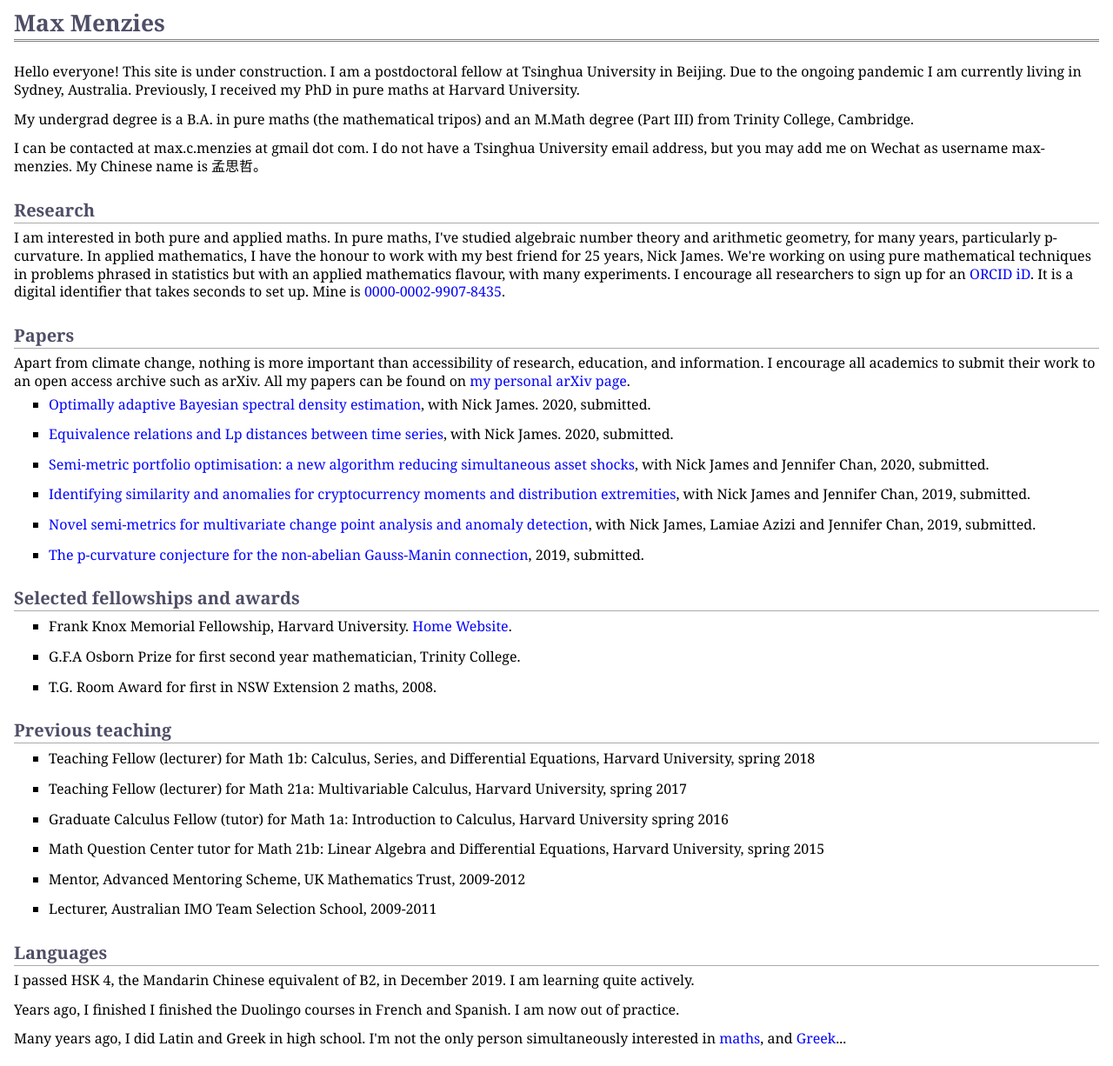
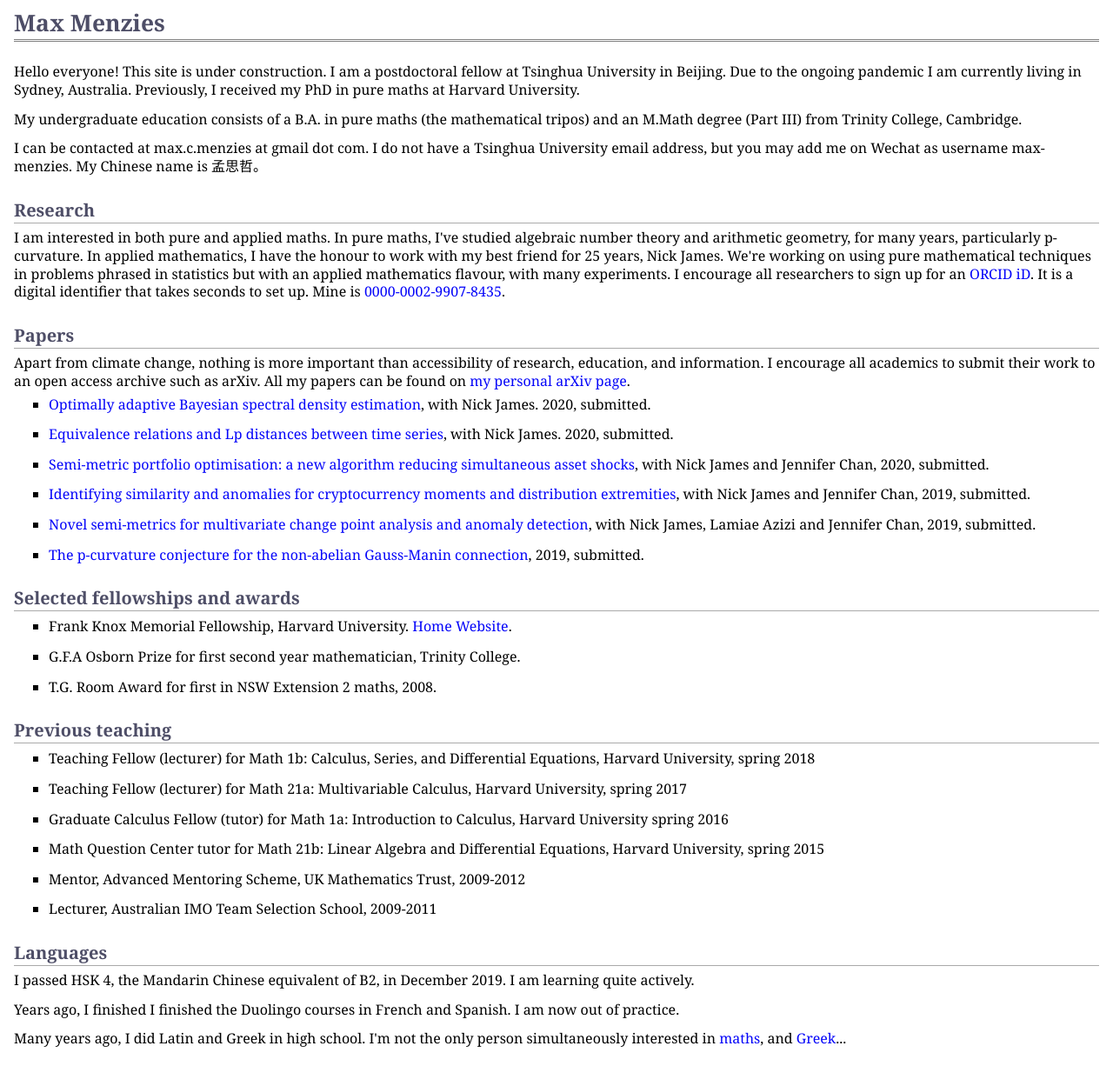
Before and after one commit to MaxMenzies/maxmenzies.com, a Jekyll site: the page index.html, which Jekyll copies as it is, in a window 1280 px wide. Shown: the whole page at 87% size. Built offline with Jekyll 4.4.1, drawn with Linux system fonts in a browser that asks for light colours.

Commit message:
Update index.html

```diff
--- a/index.html
+++ b/index.html
@@ -14,7 +14,7 @@
 </div>
 <p>Hello everyone! This site is under construction. I am a postdoctoral fellow at Tsinghua University in Beijing. Due to the ongoing pandemic I am currently living in Sydney, Australia. Previously, I received my PhD in pure maths at Harvard University.
 </p>
-<p>My undergrad degree is a B.A. in pure maths (the mathematical tripos) and an M.Math degree (Part III) from Trinity College, Cambridge.</p>
+<p>My undergraduate education consists of a B.A. in pure maths (the mathematical tripos) and an M.Math degree (Part III) from Trinity College, Cambridge.</p>
 <p>I can be contacted at max.c.menzies at gmail dot com. I do not have a Tsinghua University email address, but you may add me on Wechat as username max-menzies. My Chinese name is 孟思哲。</p>
 <h2>Research</h2>
 <p>I am interested in both pure and applied maths. In pure maths, I've studied algebraic number theory and arithmetic geometry, for many years, particularly p-curvature. In applied mathematics, I have the honour to work with my best friend for 25 years, Nick James. We're working on using pure mathematical techniques in problems phrased in statistics but with an applied mathematics flavour, with many experiments. I encourage all researchers to sign up for an <a href="https://orcid.org">ORCID iD</a>. It is a digital identifier that takes seconds to set up. Mine is <a href="https://orcid.org/0000-0002-9907-8435.">0000-0002-9907-8435</a>.
```
